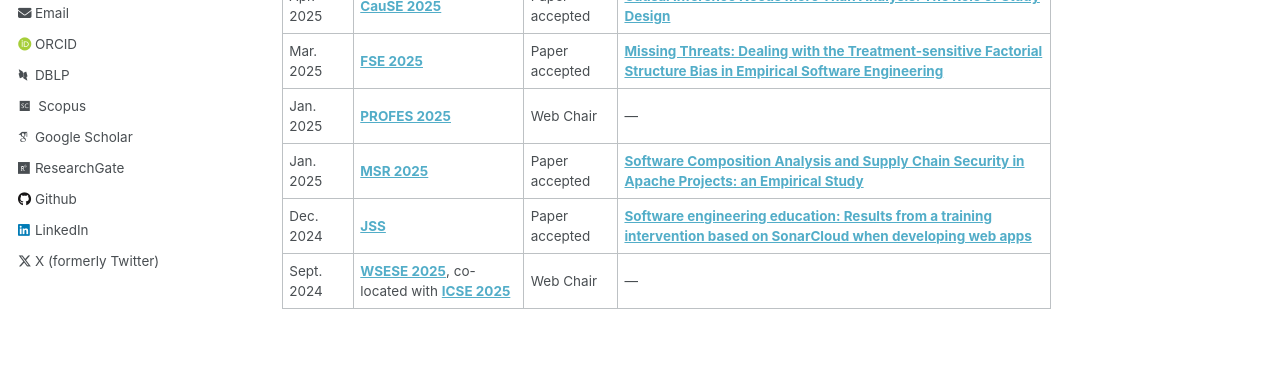
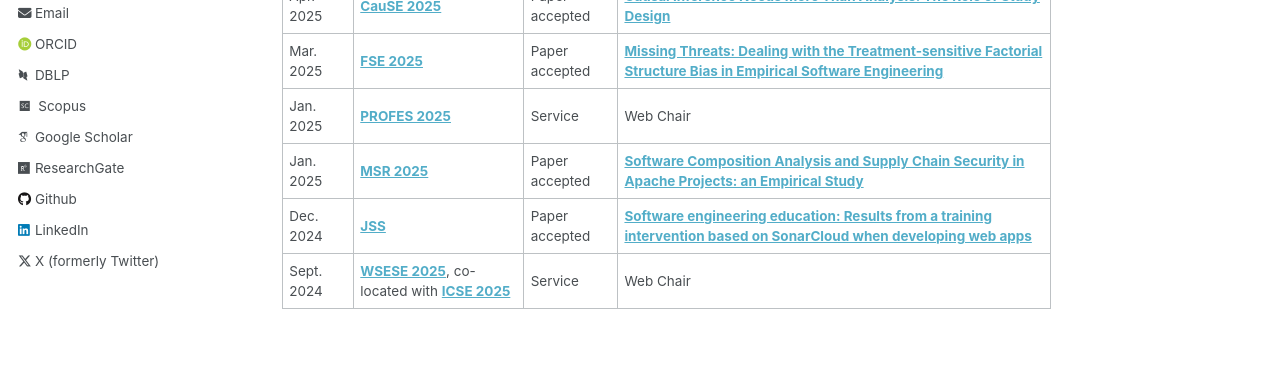
Before and after one commit to sabato-nocera/sabato-nocera.github.io, a Jekyll site: the page built from _pages/about.md, in a window 1280 px wide and 1058 px high. Shown: the part 436-811 px from the top of the window. Built offline with Jekyll 4.4.1, drawn with Linux system fonts in a browser that asks for light colours; some web fonts are replaced; comment, search, counter and statistics services are not loaded.

Commit message:
Update about.md

```diff
--- a/_pages/about.md
+++ b/_pages/about.md
@@ -16,10 +16,10 @@ Sabato Nocera is a **PhD student** in Computer Science and  **Research Fellow**
 | Apr. 2025   | [**EASE 2025**](https://conf.researchr.org/home/ease-2025) | Paper accepted   | [**ALOHA: A(IBoM) tooL generatOr for Hugging fAce**](#) |
 | Apr. 2025   | [**CauSE 2025**](https://causality-software-engineering.github.io/cause-workshop-2025/) | Paper accepted   | [**Causal Inference Needs More Than Analysis: The Role of Study Design**](#) |
 | Mar. 2025   | [**FSE 2025**](https://conf.researchr.org/track/fse-2025/fse-2025-ideas-visions-and-reflections) | Paper accepted   | [**Missing Threats: Dealing with the Treatment-sensitive Factorial Structure Bias in Empirical Software Engineering**](#) |
-| Jan. 2025 | [**PROFES 2025**](https://conf.researchr.org/home/profes-2025) | Web Chair        | — |
+| Jan. 2025 | [**PROFES 2025**](https://conf.researchr.org/home/profes-2025) | Service        | Web Chair |
 | Jan. 2025 | [**MSR 2025**](https://2025.msrconf.org/track/msr-2025-technical-papers) | Paper accepted   | [**Software Composition Analysis and Supply Chain Security in Apache Projects: an Empirical Study**](https://sabato-nocera.github.io/publications/#j1-bibtex) |
 | Dec. 2024| [**JSS**](https://www.sciencedirect.com/journal/journal-of-systems-and-software) | Paper accepted   | [**Software engineering education: Results from a training intervention based on SonarCloud when developing web apps**](https://doi.org/10.1016/j.jss.2024.112308) |
-| Sept. 2024| [**WSESE 2025**](https://conf.researchr.org/home/icse-2025/wsese-2025), co-located with [**ICSE 2025**](https://conf.researchr.org/home/icse-2025) | Web Chair | — |
+| Sept. 2024| [**WSESE 2025**](https://conf.researchr.org/home/icse-2025/wsese-2025), co-located with [**ICSE 2025**](https://conf.researchr.org/home/icse-2025) | Service | Web Chair |
 
 
 
```
